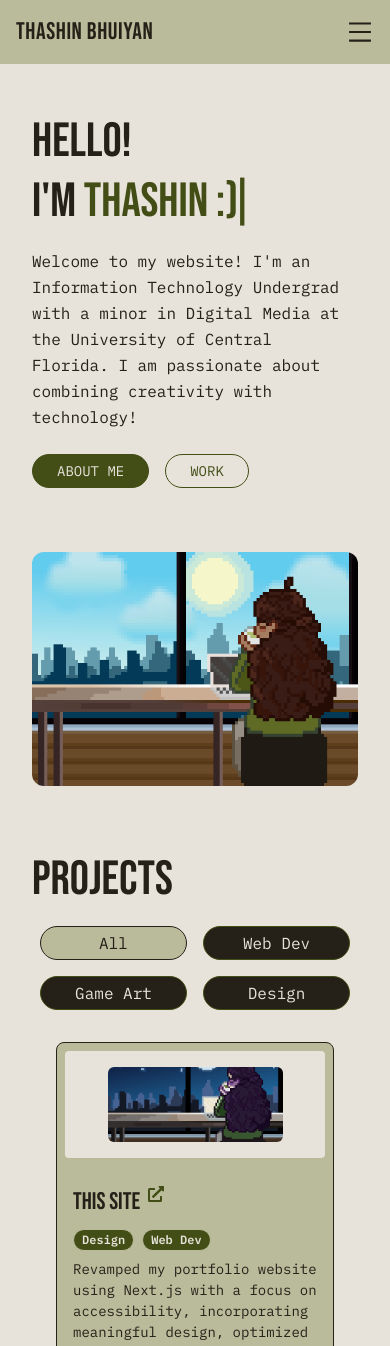
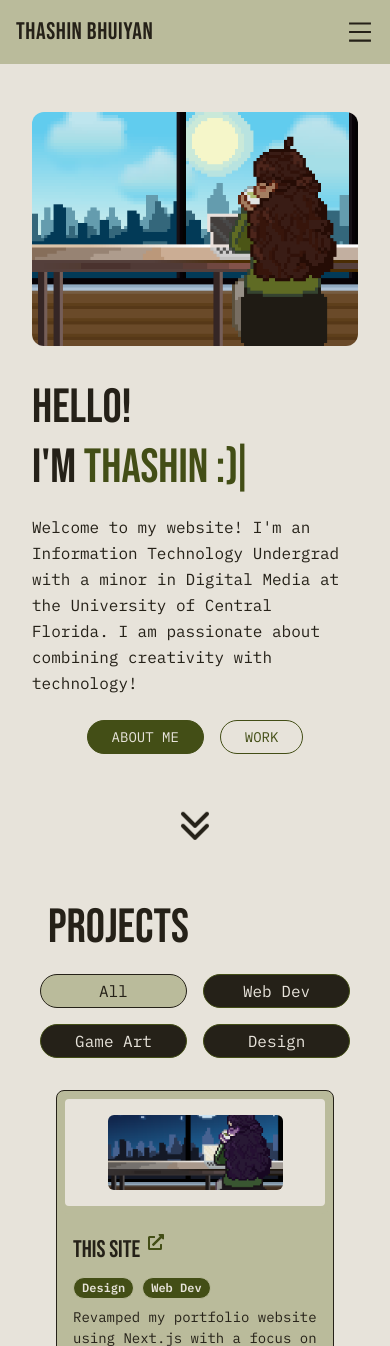
Before and after one commit to thashin04/portfolio-revamp, a Next.js app: page / in a window 390 px wide. Shown: the top 1346 px of the page. Built offline with nearby package versions, Linux system fonts and the light colour scheme.

Commit message:
whoopeedoo

```diff
--- a/app/about/page.tsx
+++ b/app/about/page.tsx
@@ -101,7 +101,7 @@ function About() {
                     {/* Languages */}
                     <div className="text-center">
                         <h2 className="text-2xl font-Albert_Sans font-semibold underline pb-3 underline-offset-4 dark:text-sage text-matcha mb-4 inline-block">{`LANGUAGES`}</h2>
-                        <div className="grid grid-cols-4 max-xl:max-w-52 font-semibold mx-auto gap-8 justify-items-center">
+                        <div className="grid grid-cols-4 max-xl:max-w-52 font-semibold mx-auto gap-8 justify-items-center ">
                             {[
                                 { Icon: SiHtml5, title: "HTML" },
                                 { Icon: SiCss3, title: "CSS" },
@@ -120,7 +120,7 @@ function About() {
                                     )}
                                     <Icon
                                         size={24}
-                                        className={`xl:size-6 2xl:size-10 cursor-pointer ${activeIcon === title
+                                        className={`xl:size-6 2xl:size-10 dark:hover:text-sage hover:text-matcha cursor-pointer ${activeIcon === title
                                                 ? "dark:text-sage text-matcha"
                                                 : "dark:text-cream text-darkbrown"
                                             }`}
--- /dev/null
+++ b/app/caseStudies/page.tsx
@@ -0,0 +1,11 @@
+function CaseStudies() {
+  return (
+    <div className="dark:bg-darkbrown bg-cream h-[calc(100vh-12rem)] max-sm:h-[calc(100vh-12rem)] flex items-center justify-center">
+      <h1 className="text-5xl max-[425px]:text-4xl 2xl:text-6xl font-Bebas_Neue text-matcha dark:text-sage text-center">
+        COMING SOON
+      </h1>
+    </div>
+  );
+}
+
+export default CaseStudies;
--- a/app/page.tsx
+++ b/app/page.tsx
@@ -94,33 +94,8 @@ function Home() {
   return (
     <>
     <div className="w-full flex flex-wrap lg:flex-row flex-col lg:px-32 xl:px-48 2xl:px-56 sm:px-8 max-sm:px-8 2xl:max-w-max 2xl:mx-auto space-y-4 lg:space-y-0 lg:space-x-12 pt-2 max-xl:pt-12 xl:pt-20 pb-12 max-lg:pb-4 2xl:pb-24">
-      <div className=" text-darkbrown dark:text-cream flex-1 lg:order-1 order-2 lg:pr-12 mx-auto overflow-hidden ">
-        <h1 className="leading-tight font-Bebas_Neue md:pb-0 lg:text-left max-sm:pb-4 text-5xl 2xl:text-6xl">
-        HELLO! <br /> I&#39;M{" "}
-            <span className="text-matcha dark:text-sage">{typingText}</span><span className="text-matcha dark:text-sage -mx-2">{cursorVisible ? '|' : ' '}</span>
-
-        </h1>
-        <p className="leading-relaxed font-IBM_Plex_Mono max-w-md lg:max-w-lg xl:max-w-xl 2xl:max-w-xl text-left 2xl:text-xl 2xl:pt-4 2xl:pb-6">
-          Welcome to my website! I&#39;m an Information Technology Undergrad with a
-          minor in Digital Media at the University of Central Florida. I am
-          passionate about combining creativity with technology!
-        </p>
-        <div className="flex 2xl:text-xl space-x-4 pt-6 max-[333px]:text-lg max-sm:mx-auto max-sm:text-sm min-[333px]:flex-wrap">
-          <Link href="/about">
-            <button className="duration-300 btn dark:btn rounded-full text-cream bg-matcha dark:bg-sage dark:text-darkbrown font-IBM_Plex_Mono border border-matcha dark:border-sage 2xl:py-2 2xl:px-8 py-1.5 px-6 dark:hover:bg-[#969A6A] hover:bg-[#59671D]">
-              ABOUT ME
-            </button>
-          </Link>
-          <Link href="/work">
-            <button className="duration-300 btn btn-1 dark:btn rounded-full text-matcha dark:text-sage font-IBM_Plex_Mono border border-matcha dark:border-sage 2xl:py-2 2xl:px-12 py-1.5 px-6 hover:bg-sage hover:text-darkbrown dark:hover:bg-matcha dark:hover:text-cream">
-              WORK
-            </button>
-          </Link>
-        </div>
-      </div>
-
-      <div className="order-2 flex justify-center max-sm:pt-4 lg:justify-end overflow-hidden">
-        <div className="w-full max-w-sm xl:max-w-md 2xl:max-w-xl max-lg:pt-8">
+    <div className="order-2 flex justify-center lg:justify-end overflow-hidden">
+        <div className="w-full max-w-sm xl:max-w-md 2xl:max-w-xl">
           <Image
             alt="Day"
             src={day}
@@ -141,14 +116,85 @@ function Home() {
           />
         </div>
       </div>
+      <div className=" text-darkbrown max-sm:pt-4 max-lg:pt-8  dark:text-cream flex-1 lg:order-1 order-2 lg:pr-12 mx-auto overflow-hidden ">
+        <h1 className="leading-tight font-Bebas_Neue md:pb-0 lg:text-left max-sm:pb-4 text-5xl 2xl:text-6xl">
+        HELLO! <br /> I&#39;M{" "}
+            <span className="text-matcha dark:text-sage">{typingText}</span><span className="text-matcha dark:text-sage -mx-2">{cursorVisible ? '|' : ' '}</span>
+
+        </h1>
+        <p className="leading-relaxed font-IBM_Plex_Mono max-w-md lg:max-w-lg xl:max-w-xl 2xl:max-w-xl text-left 2xl:text-xl 2xl:pt-4 2xl:pb-6">
+          Welcome to my website! I&#39;m an Information Technology Undergrad with a
+          minor in Digital Media at the University of Central Florida. I am
+          passionate about combining creativity with technology!
+        </p>
+        <div className="flex 2xl:text-xl space-x-4 pt-6 max-sm:mx-auto max-sm:justify-center max-sm:text-sm min-[333px]:flex-wrap">
+          <Link href="/about">
+            <button className="duration-300 btn dark:btn rounded-full text-cream bg-matcha dark:bg-sage dark:text-darkbrown font-IBM_Plex_Mono border border-matcha dark:border-sage 2xl:py-2 2xl:px-8 py-1.5 px-6 dark:hover:bg-[#969A6A] hover:bg-[#59671D]">
+              ABOUT ME
+            </button>
+          </Link>
+          <Link href="/work">
+            <button className="duration-300 btn btn-1 dark:btn rounded-full text-matcha dark:text-sage font-IBM_Plex_Mono border border-matcha dark:border-sage 2xl:py-2 2xl:px-12 py-1.5 px-6 hover:bg-sage hover:text-darkbrown dark:hover:bg-matcha dark:hover:text-cream">
+              WORK
+            </button>
+          </Link>
+        </div>
+      </div>
     </div>
+
+    <div className="flex justify-center pt-8 sm:hidden">
+      <svg
+        xmlns="http://www.w3.org/2000/svg"
+        viewBox="0 0 48 48"
+        fill="none"
+        className="w-12 h-12 text-darkbrown dark:hidden animate-bounce-arrow"
+      >
+        <path
+          d="M36 12L24 24L12 12"
+          stroke="currentColor"
+          strokeWidth="4"
+          strokeLinecap="round"
+          strokeLinejoin="round"
+        />
+        <path
+          d="M36 24L24 36L12 24"
+          stroke="currentColor"
+          strokeWidth="4"
+          strokeLinecap="round"
+          strokeLinejoin="round"
+        />
+      </svg>
+
+      <svg
+        xmlns="http://www.w3.org/2000/svg"
+        viewBox="0 0 48 48"
+        fill="none"
+        className="w-12 h-12 text-cream hidden dark:block animate-bounce-arrow"
+      >
+        <path
+          d="M36 12L24 24L12 12"
+          stroke="currentColor"
+          strokeWidth="4"
+          strokeLinecap="round"
+          strokeLinejoin="round"
+        />
+        <path
+          d="M36 24L24 36L12 24"
+          stroke="currentColor"
+          strokeWidth="4"
+          strokeLinecap="round"
+          strokeLinejoin="round"
+        />
+      </svg>
+    </div>
+
 
     <div className="md:pb-8 w-full flex flex-wrap lg:flex-row flex-col lg:px-32 xl:px-48 2xl:px-56 sm:px-8 max-sm:px-8 2xl:max-w-max 2xl:mx-auto space-y-4 lg:space-y-0 lg:space-x-12 pt-12 xl:pt-100 pb-0">
       <div className=" text-darkbrown dark:text-sage flex-1 lg:order-1 order-2 min-[500px]:mx-auto overflow-hidden ">
-        <h1 id="#project-section" className="leading-tight font-Bebas_Neue md:pb-0  lg:text-left text-5xl 2xl:text-6xl">
+        <h1 id="#project-section" className="leading-tight font-Bebas_Neue md:pb-0 pl-4 lg:text-left text-5xl 2xl:text-6xl">
           PROJECTS
         </h1>
-        <div id="#project-section" className="max-[500px]:grid max-[500px]:w-full gap-4 2xl:text-xl min-[501px]:space-x-4 px-2 font-IBM_Plex_Mono justify-center mt-4 mb-8 max-[500px]:grid-cols-2 max-[500px]:px-2">
+        <div id="#project-section" className="max-[500px]:grid max-[500px]:w-full gap-4 2xl:text-xl min-[501px]:space-x-4 px-4 font-IBM_Plex_Mono justify-center mt-4 mb-8 max-[500px]:grid-cols-2 max-[500px]:px-2">
           {["All", "Web Dev", "Game Art", "Design"].map((tag) => (
             <button
               key={tag}
--- a/components/Navbar.tsx
+++ b/components/Navbar.tsx
@@ -70,6 +70,15 @@ const Navbar: React.FC = () => {
             WORK
           </Link>
 
+          <Link
+            href="/caseStudies"
+            className={`link-hover transition ${
+              pathname === "/caseStudies" ? "underline underline-offset-[7px]" : ""
+            }`}
+          >
+            CASE STUDIES
+          </Link>
+
           <DarkModeSwitch
             checked={isDarkMode}
             onChange={toggleDarkMode}
@@ -118,6 +127,11 @@ const Navbar: React.FC = () => {
             WORK
           </Link>
         </li>
+        <li className="translate-y-16 text-darkbrown dark:text-cream">
+          <Link href="/caseStudies" onClick={handleNav} className="text-3xl link-hover">
+            CASE STUDIES
+          </Link>
+        </li>
 
         <li className="translate-y-16">
           <DarkModeSwitch
--- a/tailwind.config.ts
+++ b/tailwind.config.ts
@@ -24,6 +24,15 @@ export default {
       screens: {
         'min-2000': '2000px',
     },
+    animation: {
+      'bounce-arrow': 'bounceArrow 1.5s infinite ease-in-out',
+    },
+    keyframes: {
+      bounceArrow: {
+        '0%, 100%': { transform: 'translateY(0)' },
+        '50%': { transform: 'translateY(-10px)' },
+      },
+    },
 
     },
   },
```
Also changed, not shown: public/double.svg (added).
